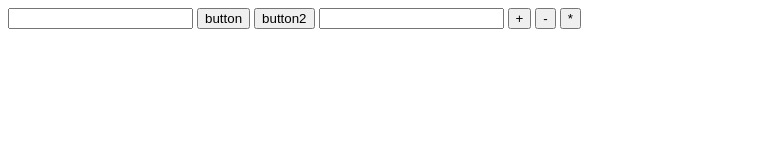
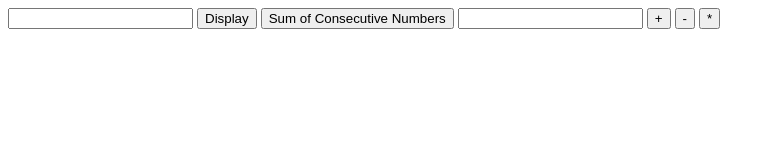
Before and after one commit to Natosphere/WDD330, a plain HTML site: page w2/teamAssignment1.html in a window 1280 px wide. Shown: the whole page, without its empty margins (0-775 px from the left). Drawn offline with Linux system fonts and the light colour scheme.

Commit message:
minor changes

```diff
--- a/w2/teamAssignment1.html
+++ b/w2/teamAssignment1.html
@@ -16,10 +16,10 @@
 <body>
 
 	<input id= "input1" type="number">
-	<button id= "button1" onclick= "printFunction()">button</button>
+	<button id= "button1" onclick= "printFunction()">Display</button>
 
 
-	<button id= "button2" onclick= "function2()">button2</button>
+	<button id= "button2" onclick= "function2()">Sum of Consecutive Numbers</button>
 
 
 	<input id= "input2" type="number">
```
Also changed, not shown: w2/quizNinja_main.js (+1 -6 lines).
